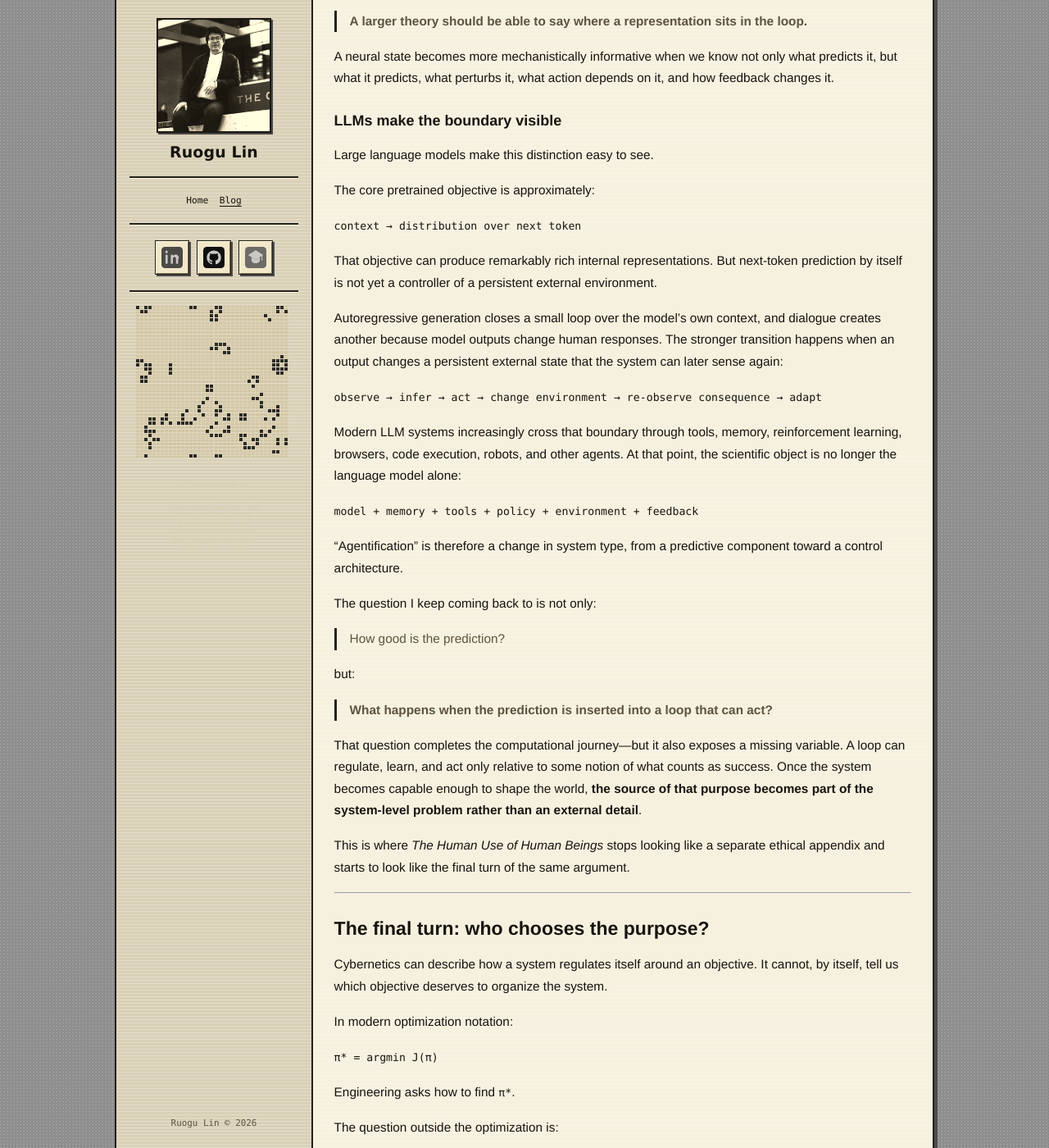
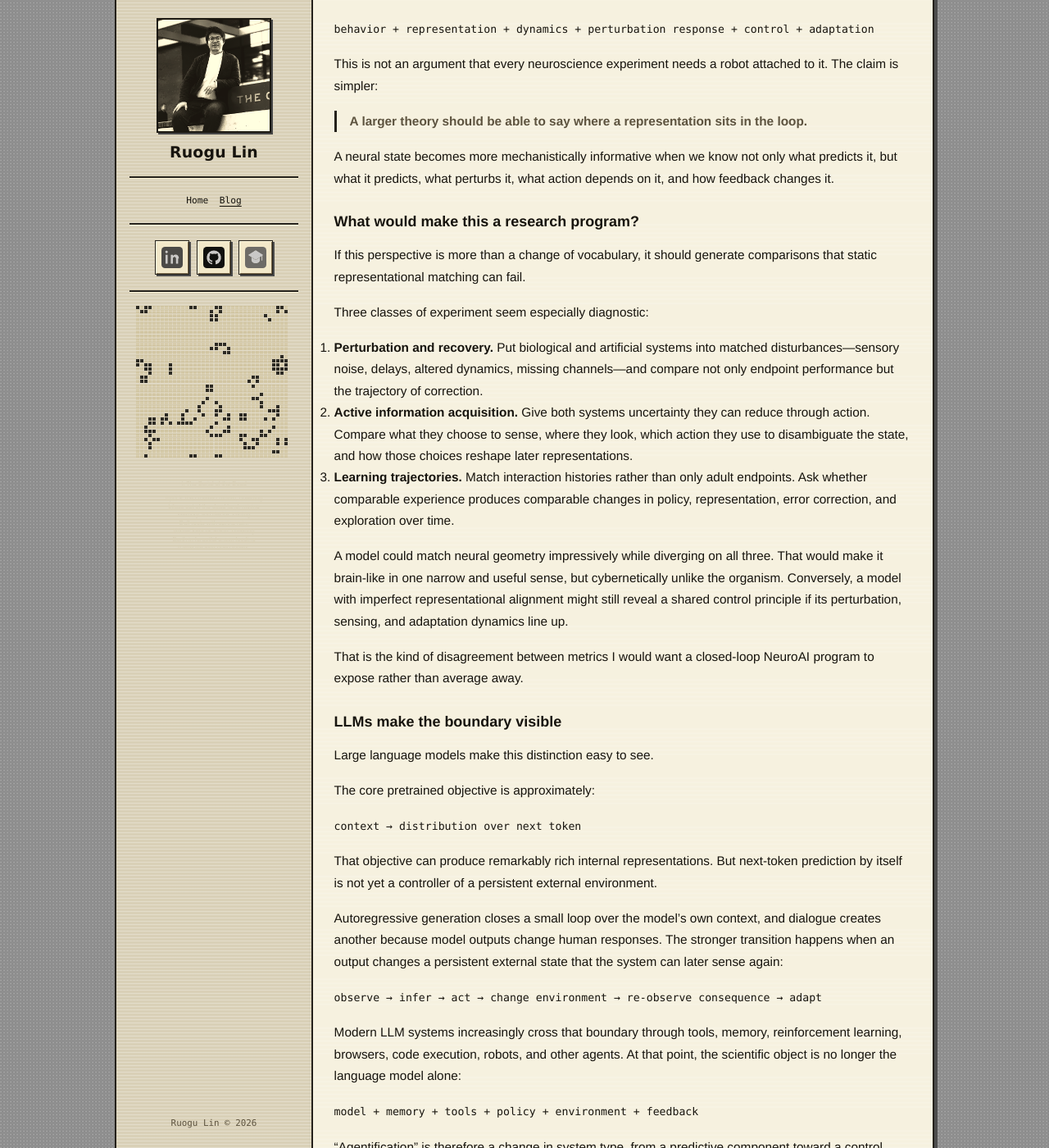
Before and after one commit to lrgthu/lrgthu.github.io, a Jekyll site: the page built from _posts/2026-09-05-intelligence-is-in-the-loop.md, in a window 1280 px wide and 1400 px high, scrolled down 10584 px. Shown: the whole window at 82% size. Built offline with Jekyll 4.4.1, drawn with Linux system fonts in a browser that asks for light colours; some of the changed text lies outside the part shown.

Commit message:
Make NeuroAI essay more programmatic and cross-link series

```diff
--- a/_posts/2026-09-05-intelligence-is-in-the-loop.md
+++ b/_posts/2026-09-05-intelligence-is-in-the-loop.md
@@ -48,6 +50,8 @@
 That progression has changed how I think about NeuroAI. Wiener offers less a particular model of intelligence than a different way of deciding what the scientific object should be.
 
 > **For a Wienerian NeuroAI, a natural unit of analysis is the adaptive organism–environment loop.**
+
+In [*The System Is the Model*](/blog/the-system-is-the-model/), I frame the same issue as a boundary question: *at what scale does the explanatory loop close?* Here I want to make that question operational. If the relevant unit is a loop, then brain–model comparison should eventually compare what happens **around** the loop, not only what is represented at one point inside it.
 
 Once I take that seriously, representation, prediction, action, embodiment, learning, robustness, and even parts of alignment start to look like different views of the same dynamical problem.
 
@@ -353,6 +357,20 @@
 
 A neural state becomes more mechanistically informative when we know not only what predicts it, but what it predicts, what perturbs it, what action depends on it, and how feedback changes it.
 
+### What would make this a research program?
+
+If this perspective is more than a change of vocabulary, it should generate comparisons that static representational matching can fail.
+
+Three classes of experiment seem especially diagnostic:
+
+1. **Perturbation and recovery.** Put biological and artificial systems into matched disturbances—sensory noise, delays, altered dynamics, missing channels—and compare not only endpoint performance but the trajectory of correction.
+2. **Active information acquisition.** Give both systems uncertainty they can reduce through action. Compare what they choose to sense, where they look, which action they use to disambiguate the state, and how those choices reshape later representations.
+3. **Learning trajectories.** Match interaction histories rather than only adult endpoints. Ask whether comparable experience produces comparable changes in policy, representation, error correction, and exploration over time.
+
+A model could match neural geometry impressively while diverging on all three. That would make it brain-like in one narrow and useful sense, but cybernetically unlike the organism. Conversely, a model with imperfect representational alignment might still reveal a shared control principle if its perturbation, sensing, and adaptation dynamics line up.
+
+That is the kind of disagreement between metrics I would want a closed-loop NeuroAI program to expose rather than average away.
+
 ### LLMs make the boundary visible
 
 Large language models make this distinction easy to see.
@@ -413,7 +431,7 @@
 
 `human becomes a component inside a machine-like objective`
 
-A recommender can improve engagement while changing the preferences it later claims only to predict. A workplace optimizer can increase throughput while narrowing human judgment. An autonomous agent can satisfy a proxy while violating the intention that made the proxy useful.
+A recommender can improve engagement while changing the preferences it later claims only to predict. I follow that case from the human side in [*The User Is Not a Vector*](/blog/the-user-is-not-a-vector/). A workplace optimizer can increase throughput while narrowing human judgment. An autonomous agent can satisfy a proxy while violating the intention that made the proxy useful.
 
 The cybernetic success condition and the human success condition are not automatically the same.
 
@@ -453,13 +471,13 @@
 
 A brain state matters because of where it came from, what it makes possible, how it changes under perturbation, what action uses it, what consequence follows, and how that consequence changes the system next time.
 
-That is why I increasingly want brain-likeness to mean more than similarity of internal geometry:
+That is why I want brain-likeness to mean more than similarity of internal geometry:
 
 `behavior + representation + dynamics + control + adaptation`
 
 For biological intelligence, `brain + body + environment` is not merely context around computation. It is part of the mechanism by which computation acquires meaning and consequence. For artificial intelligence, the same issue becomes harder to ignore as models gain tools, memory, persistent state, and the ability to intervene in the world.
 
-Seen this way, *the system is the model* takes on a specifically cybernetic meaning. Intelligence may not be attributable to one parameterized function at all. It may emerge from the organization of models, memory, bodies, tools, other agents, and environments inside a feedback process.
+This is the cybernetic version of the boundary claim in [*The System Is the Model*](/blog/the-system-is-the-model/). The relevant object may be larger than one parameterized function because models, memory, bodies, tools, other agents, and environments can occupy different causal positions inside the same feedback process.
 
 The question I would like NeuroAI to ask more often is:
 
```
Also changed, not shown: other parts of _posts/2026-09-05-intelligence-is-in-the-loop.md (+2 -0 lines).
